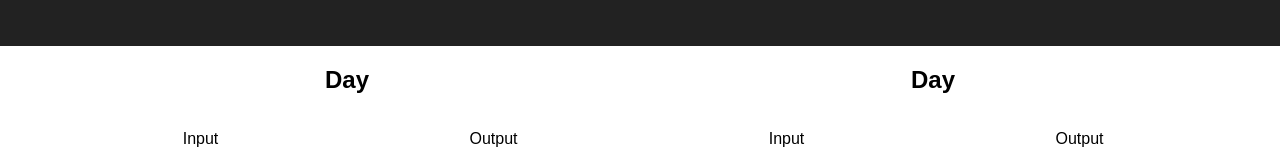
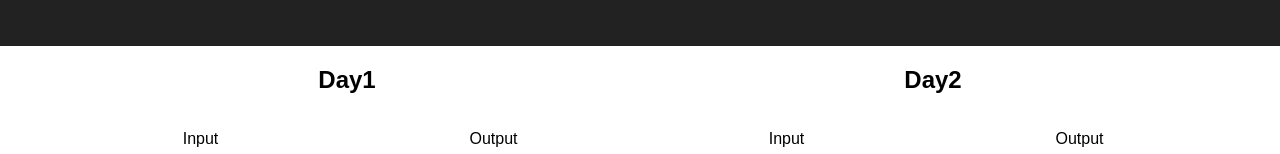
Before and after one commit to tudorpavel/advent-2017, a React (Create React App) app: page / in a window 1280 px wide. Shown: the part 144-298 px from the top of the page. Built offline with nearby package versions, Linux system fonts and the light colour scheme.

Commit message:
add PropTypes

```diff
--- a/src/App.js
+++ b/src/App.js
@@ -13,8 +13,8 @@ class App extends Component {
           <h1 className="App__title">Advent of Code 2017</h1>
         </header>
         <div className="App__content">
-          <Day />
-          <Day />
+          <Day titleId="Day1" />
+          <Day titleId="Day2" />
         </div>
       </div>
     );
--- a/src/components/Day.js
+++ b/src/components/Day.js
@@ -1,25 +1,30 @@
 import React from 'react';
+import PropTypes from 'prop-types';
 
 import InputGroup from './InputGroup';
 
-const Day = () => {
+const Day = ({ titleId }) => {
   return (
     <div className="Day">
       <h2 className="Day__title">
-        Day
+        { titleId }
       </h2>
       <div className="Day__form">
         <InputGroup
           labelText="Input"
-          inputName="input"
+          inputName={ `${titleId}-input` }
         />
         <InputGroup
           labelText="Output"
-          inputName="output"
+          inputName={ `${titleId}-output` }
         />
       </div>
     </div>
   );
 };
 
+Day.propTypes = {
+  titleId: PropTypes.string.isRequired
+};
+
 export default Day;
--- a/src/components/InputGroup.js
+++ b/src/components/InputGroup.js
@@ -1,10 +1,11 @@
 import React from 'react';
+import PropTypes from 'prop-types';
 
 const InputGroup = ({ labelText, inputName }) => {
   return (
     <div className="InputGroup">
       <label
-        for={ inputName }
+        htmlFor={ inputName }
         className="InputGroup__label"
       >
         { labelText }
@@ -20,4 +21,9 @@ const InputGroup = ({ labelText, inputName }) => {
   );
 };
 
+InputGroup.propTypes = {
+  labelText: PropTypes.string.isRequired,
+  inputName: PropTypes.string.isRequired
+};
+
 export default InputGroup;
```
